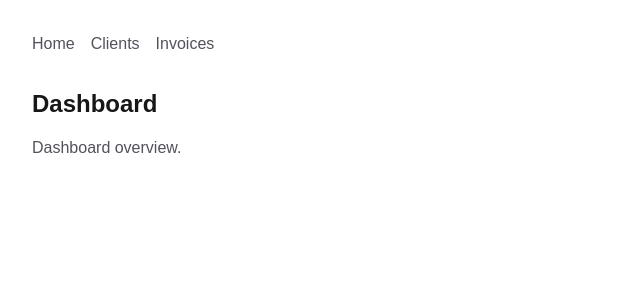
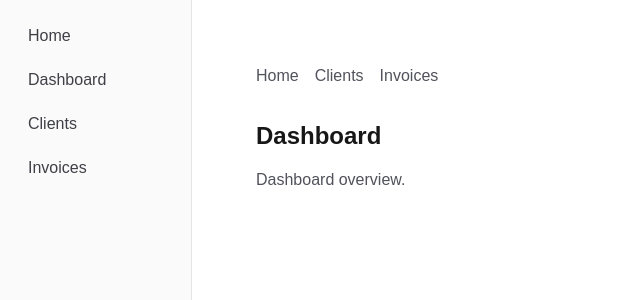
Before and after one commit to VadymBezsmertnyi/grow-my-ads-billing, a Next.js app: page /dashboard in a window 1280 px wide. Shown: the top 300 px of the page, without its empty margins (0-640 px from the left). Built offline with nearby package versions, Linux system fonts and the light colour scheme.

Commit message:
feat: enhance layout with navigation links and update home page structure for better user experience

```diff
--- a/app/layout.tsx
+++ b/app/layout.tsx
@@ -1,5 +1,6 @@
 import type { Metadata } from "next";
 import { FC } from "react";
+import Link from "next/link";
 import { Geist, Geist_Mono } from "next/font/google";
 
 import "./globals.css";
@@ -15,18 +16,42 @@ const geistMono = Geist_Mono({
 });
 
 export const metadata: Metadata = {
-  title: "Create Next App",
-  description: "Generated by create next app",
+  title: "Grow My Ads Billing",
+  description: "Grow My Ads Billing",
 };
 
 type RootLayoutProps = {
   children: React.ReactNode;
 };
 
+const navLinks = [
+  { href: "/", label: "Home" },
+  { href: "/dashboard", label: "Dashboard" },
+  { href: "/clients", label: "Clients" },
+  { href: "/invoices", label: "Invoices" },
+];
+
 const RootLayout: FC<Readonly<RootLayoutProps>> = ({ children }) => (
   <html lang="en">
-    <body className={`${geistSans.variable} ${geistMono.variable} antialiased`}>
-      {children}
+    <body
+      className={`${geistSans.variable} ${geistMono.variable} min-h-screen antialiased`}
+    >
+      <div className="flex min-h-screen">
+        <aside className="w-48 shrink-0 border-r border-zinc-200 bg-zinc-50 p-4 dark:border-zinc-800 dark:bg-zinc-900">
+          <nav className="flex flex-col gap-1">
+            {navLinks.map(({ href, label }) => (
+              <Link
+                key={href}
+                href={href}
+                className="rounded px-3 py-2 text-zinc-700 hover:bg-zinc-200 dark:text-zinc-300 dark:hover:bg-zinc-800"
+              >
+                {label}
+              </Link>
+            ))}
+          </nav>
+        </aside>
+        <main className="flex-1 p-8">{children}</main>
+      </div>
     </body>
   </html>
 );
--- a/app/page.tsx
+++ b/app/page.tsx
@@ -1,66 +1,31 @@
 import { FC } from "react";
 
-import Image from "next/image";
+import Link from "next/link";
 
 const HomePage: FC = () => (
-  <div className="flex min-h-screen items-center justify-center bg-zinc-50 font-sans dark:bg-black">
-    <main className="flex min-h-screen w-full max-w-3xl flex-col items-center justify-between py-32 px-16 bg-white dark:bg-black sm:items-start">
-      <Image
-        className="dark:invert"
-        src="/next.svg"
-        alt="Next.js logo"
-        width={100}
-        height={20}
-        priority
-      />
-      <div className="flex flex-col items-center gap-6 text-center sm:items-start sm:text-left">
-        <h1 className="max-w-xs text-3xl font-semibold leading-10 tracking-tight text-black dark:text-zinc-50">
-          To get started, edit the page.tsx file.
-        </h1>
-        <p className="max-w-md text-lg leading-8 text-zinc-600 dark:text-zinc-400">
-          Looking for a starting point or more instructions? Head over to{" "}
-          <a
-            href="https://vercel.com/templates?framework=next.js&utm_source=create-next-app&utm_medium=appdir-template-tw&utm_campaign=create-next-app"
-            className="font-medium text-zinc-950 dark:text-zinc-50"
-          >
-            Templates
-          </a>{" "}
-          or the{" "}
-          <a
-            href="https://nextjs.org/learn?utm_source=create-next-app&utm_medium=appdir-template-tw&utm_campaign=create-next-app"
-            className="font-medium text-zinc-950 dark:text-zinc-50"
-          >
-            Learning
-          </a>{" "}
-          center.
-        </p>
-      </div>
-      <div className="flex flex-col gap-4 text-base font-medium sm:flex-row">
-        <a
-          className="flex h-12 w-full items-center justify-center gap-2 rounded-full bg-foreground px-5 text-background transition-colors hover:bg-[#383838] dark:hover:bg-[#ccc] md:w-[158px]"
-          href="https://vercel.com/new?utm_source=create-next-app&utm_medium=appdir-template-tw&utm_campaign=create-next-app"
-          target="_blank"
-          rel="noopener noreferrer"
-        >
-          <Image
-            className="dark:invert"
-            src="/vercel.svg"
-            alt="Vercel logomark"
-            width={16}
-            height={16}
-          />
-          Deploy Now
-        </a>
-        <a
-          className="flex h-12 w-full items-center justify-center rounded-full border border-solid border-black/[.08] px-5 transition-colors hover:border-transparent hover:bg-black/[.04] dark:border-white/[.145] dark:hover:bg-[#1a1a1a] md:w-[158px]"
-          href="https://nextjs.org/docs?utm_source=create-next-app&utm_medium=appdir-template-tw&utm_campaign=create-next-app"
-          target="_blank"
-          rel="noopener noreferrer"
-        >
-          Documentation
-        </a>
-      </div>
-    </main>
+  <div className="flex flex-col gap-6">
+    <h1 className="text-2xl font-semibold">Grow My Ads Billing</h1>
+    <p className="text-zinc-600">Billing management for Grow My Ads.</p>
+    <div className="flex flex-col gap-2">
+      <Link
+        href="/dashboard"
+        className="text-zinc-700 underline hover:text-zinc-900 dark:text-zinc-300 dark:hover:text-zinc-100"
+      >
+        Dashboard
+      </Link>
+      <Link
+        href="/clients"
+        className="text-zinc-700 underline hover:text-zinc-900 dark:text-zinc-300 dark:hover:text-zinc-100"
+      >
+        Clients
+      </Link>
+      <Link
+        href="/invoices"
+        className="text-zinc-700 underline hover:text-zinc-900 dark:text-zinc-300 dark:hover:text-zinc-100"
+      >
+        Invoices
+      </Link>
+    </div>
   </div>
 );
 
--- a/src/server/prisma.ts
+++ b/src/server/prisma.ts
@@ -1,6 +1,6 @@
+import pg from "pg";
 import { PrismaPg } from "@prisma/adapter-pg";
-import pg from "pg";
-import { PrismaClient } from "../../app/generated/prisma/client";
+import { PrismaClient } from "@/app/generated/prisma/client";
 
 const globalForPrisma = globalThis as unknown as {
   prisma: PrismaClient | undefined;
```
